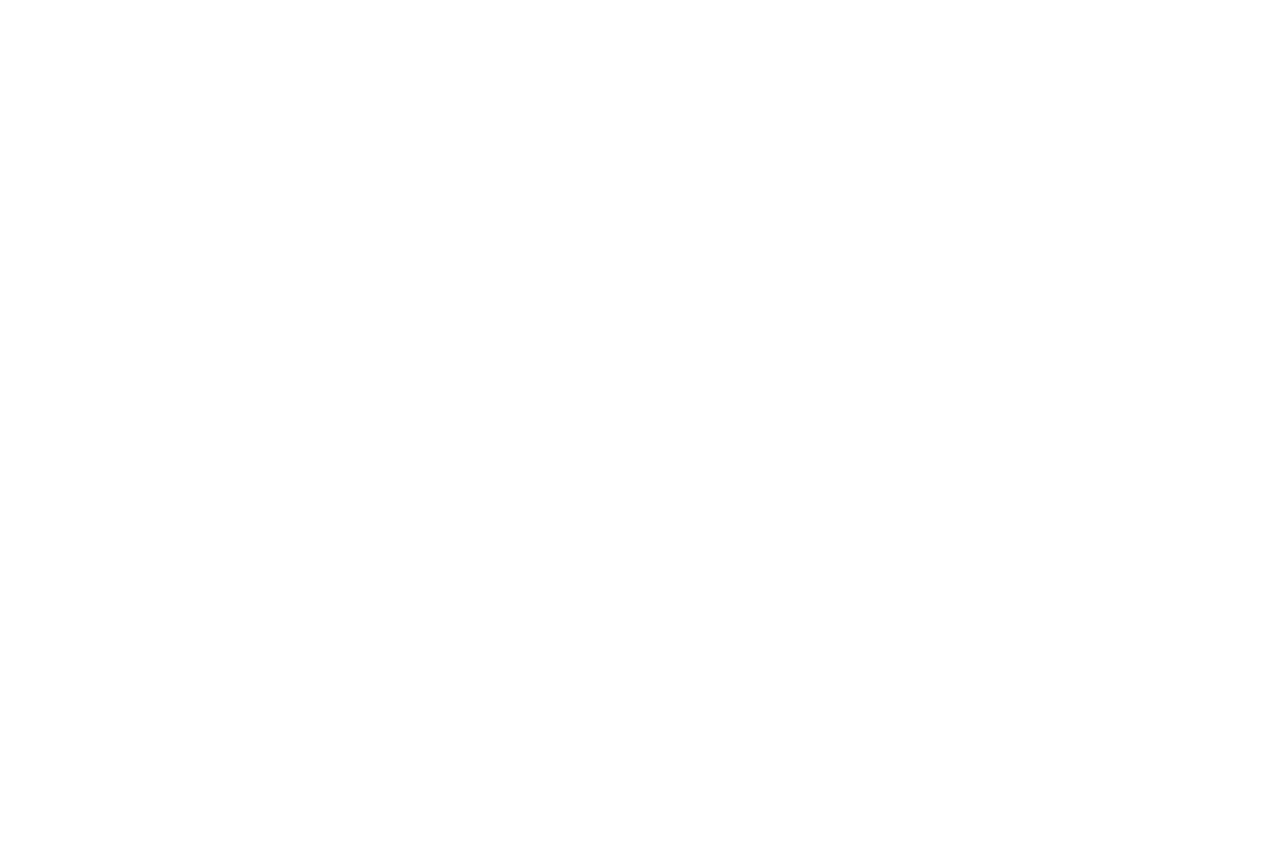
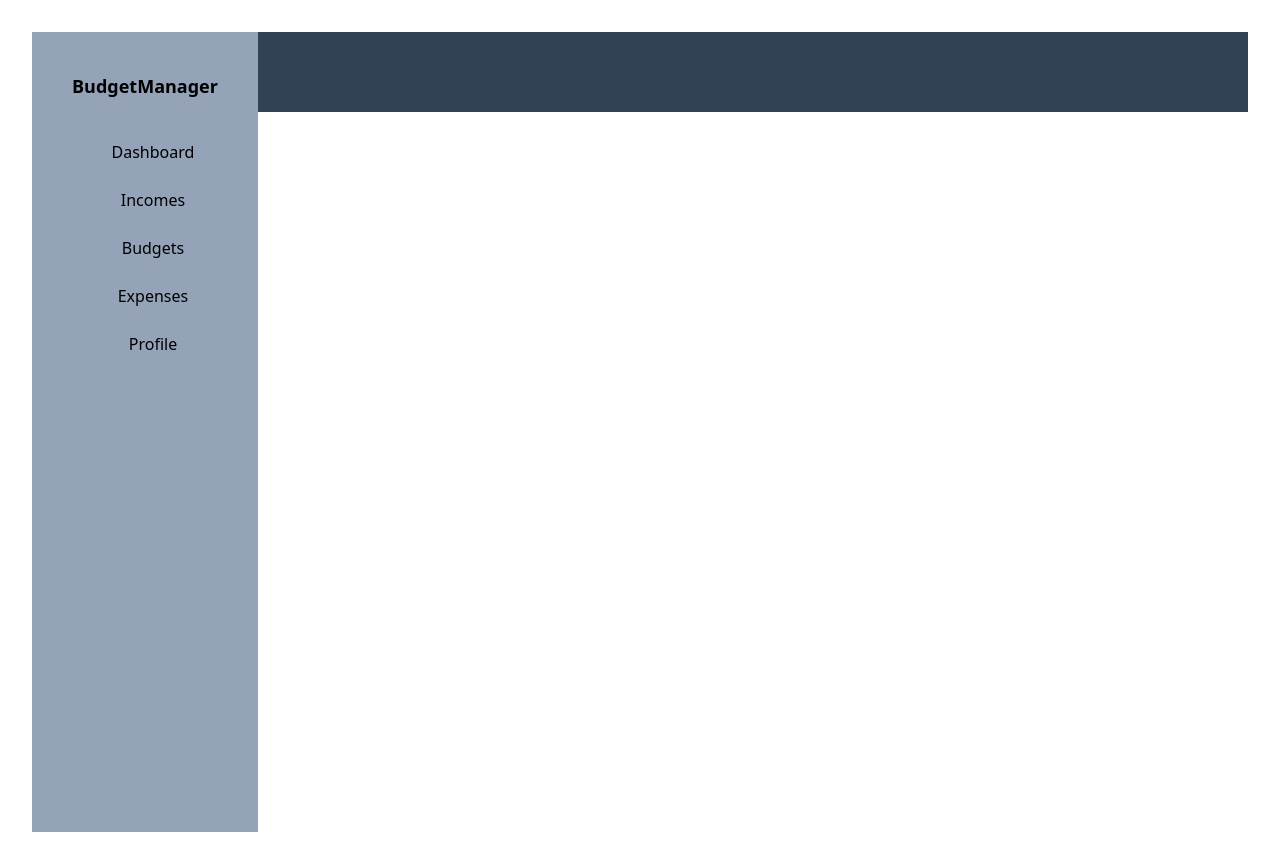
Before and after one commit to KarRzu/Budget-Manager, a React (Vite) app: page / in a window 1280 px wide. Before the commit the page ends 800 px from the top, so only its background shows below. Built offline with nearby package versions, Linux system fonts and the light colour scheme.

Commit message:
style: install react icons

```diff
--- a/package.json
+++ b/package.json
@@ -11,7 +11,8 @@
   },
   "dependencies": {
     "react": "^18.3.1",
-    "react-dom": "^18.3.1"
+    "react-dom": "^18.3.1",
+    "react-icons": "^5.3.0"
   },
   "devDependencies": {
     "@eslint/js": "^9.13.0",
--- a/src/App.tsx
+++ b/src/App.tsx
@@ -1,7 +1,12 @@
 import "./App.css";
+import { Layout } from "./components/shared/Layout";
 
 function App() {
-  return <></>;
+  return (
+    <>
+      <Layout />
+    </>
+  );
 }
 
 export default App;
--- /dev/null
+++ b/src/components/shared/Header.tsx
@@ -0,0 +1,7 @@
+export function Header() {
+  return (
+    <>
+      <section className="w-full h-20 bg-slate-700"></section>
+    </>
+  );
+}
--- /dev/null
+++ b/src/components/shared/Layout.tsx
@@ -0,0 +1,15 @@
+import { Header } from "./Header";
+import { Sidebar } from "./Sidebar";
+
+export function Layout() {
+  return (
+    <>
+      <section className="flex">
+        <Sidebar />
+        <section className="w-full">
+          <Header />
+        </section>
+      </section>
+    </>
+  );
+}
--- /dev/null
+++ b/src/components/shared/Sidebar.tsx
@@ -0,0 +1,17 @@
+export function Sidebar() {
+  return (
+    <>
+      <section className="w-1/5 bg-slate-400 h-screen">
+        <h1 className="p-10 text-lg font-bold">BudgetManager </h1>
+
+        <ul className="flex flex-col gap-6 ml-4">
+          <li>Dashboard</li>
+          <li>Incomes</li>
+          <li>Budgets</li>
+          <li>Expenses</li>
+          <li>Profile</li>
+        </ul>
+      </section>
+    </>
+  );
+}
```
Also changed, not shown: src/pages/Dashboard.tsx (added), 1 other file (tests, documents, lock files or other folders).
